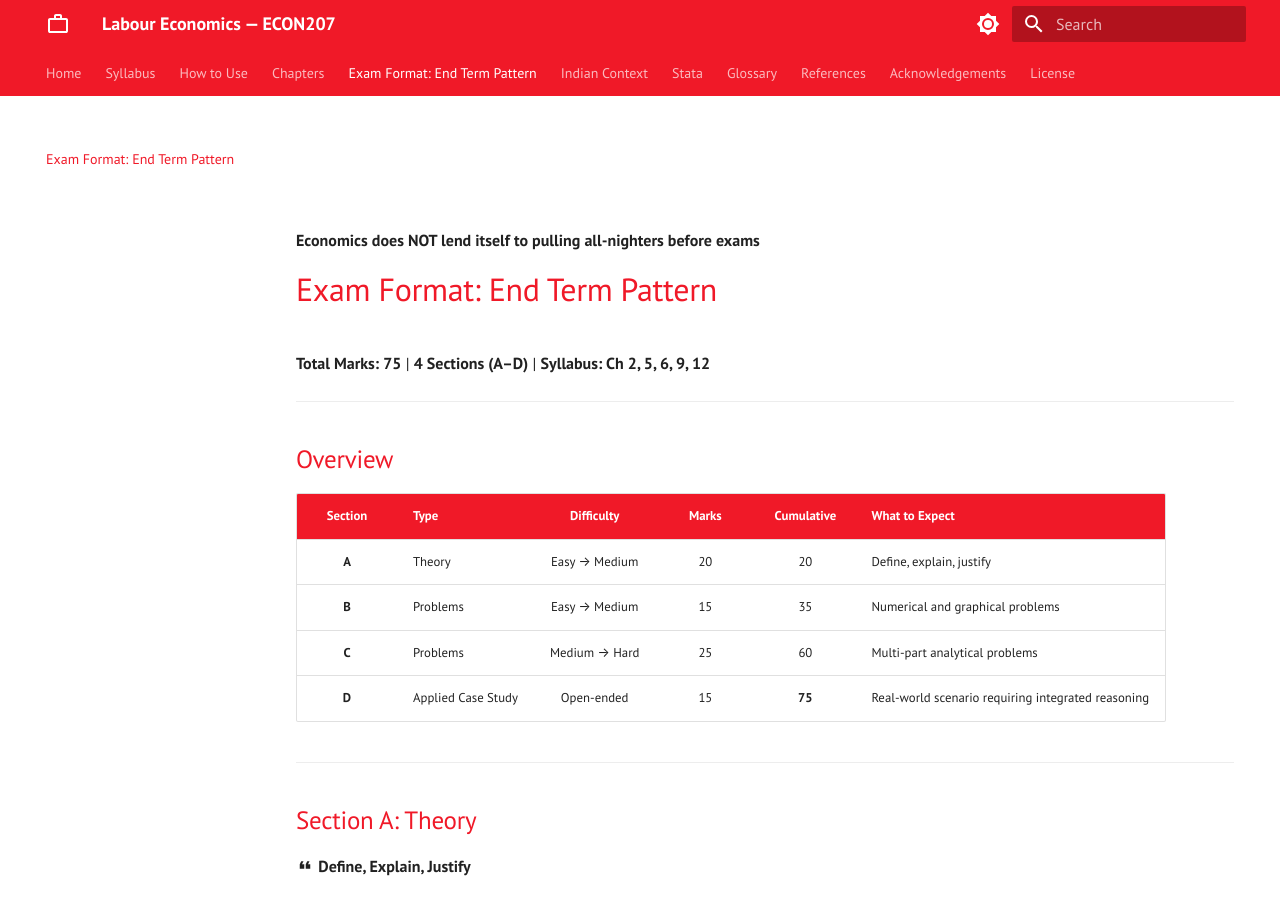
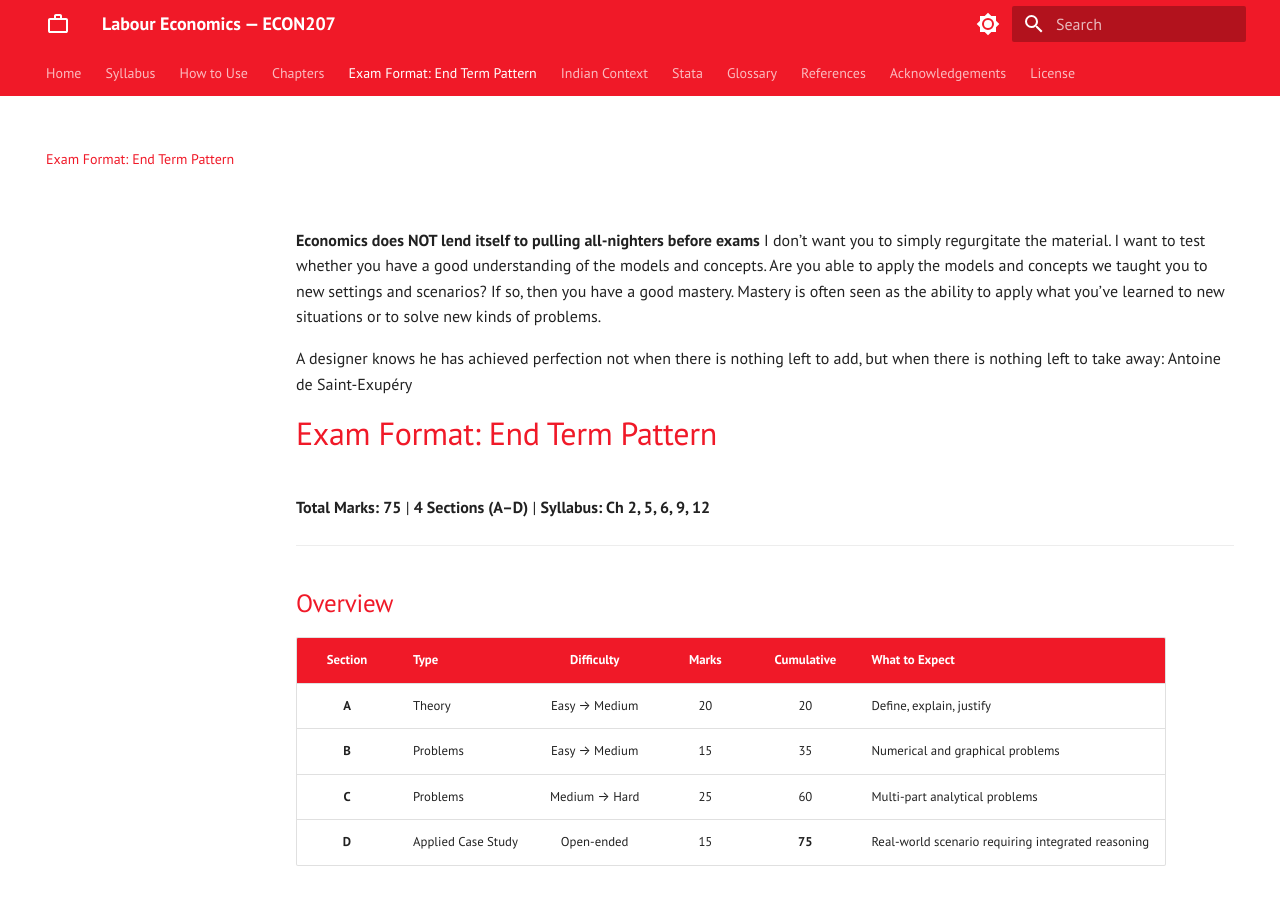
Before and after one commit to ravikirannaik/labour-econ, an MkDocs documentation site: the page built from docs/exam-format.md, in a window 1280 px wide and 900 px high. Built offline with MkDocs 1.6.1 and Material for MkDocs 9.7.7, drawn with Linux system fonts in a browser that asks for light colours.

Commit message:
Update exam-format.md

```diff
--- a/docs/exam-format.md
+++ b/docs/exam-format.md
@@ -4,6 +4,10 @@ description: "Structure and format of the ECON207 end-term examination"
 ---
 #
 **Economics does NOT lend itself to pulling all-nighters before exams**
+I don’t want you to simply regurgitate the material. I want to test whether you have a good understanding of the models and concepts. Are you able to apply the models and concepts we taught you to new settings and scenarios? If so, then you have a good mastery. Mastery is often seen as the ability to
+apply what you’ve learned to new situations or to solve new kinds of problems.
+
+A designer knows he has achieved perfection not when there is nothing left to add, but when there is nothing left to take away: Antoine de Saint-Exupéry
 # Exam Format: End Term Pattern
 
 **Total Marks: 75** | **4 Sections (A–D)** | **Syllabus: Ch 2, 5, 6, 9, 12**
```
